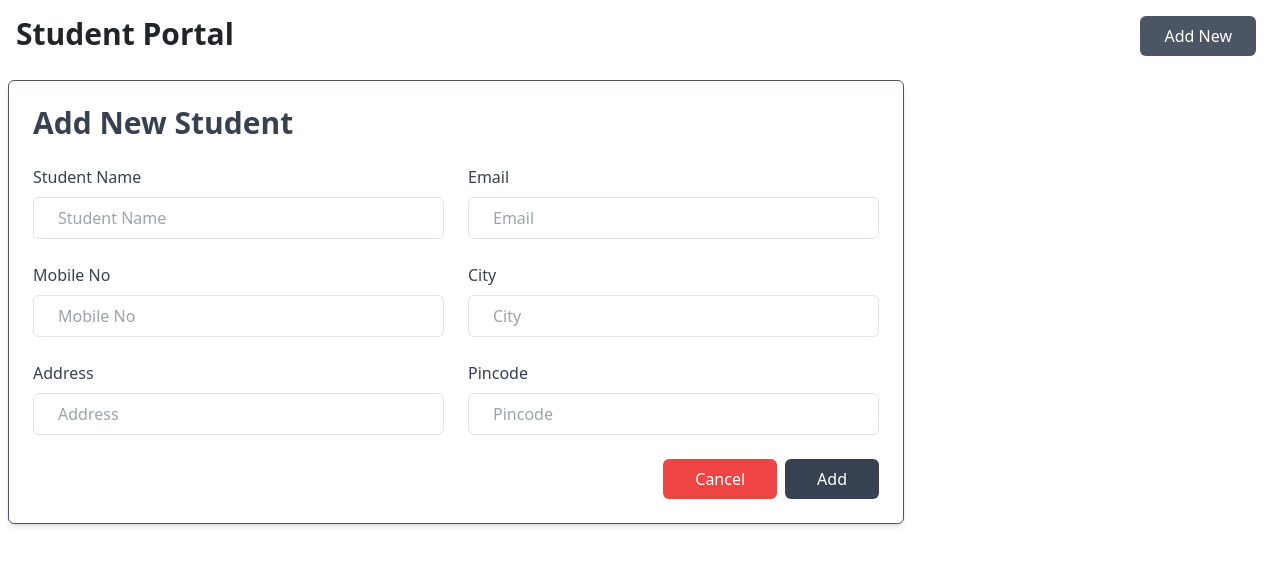
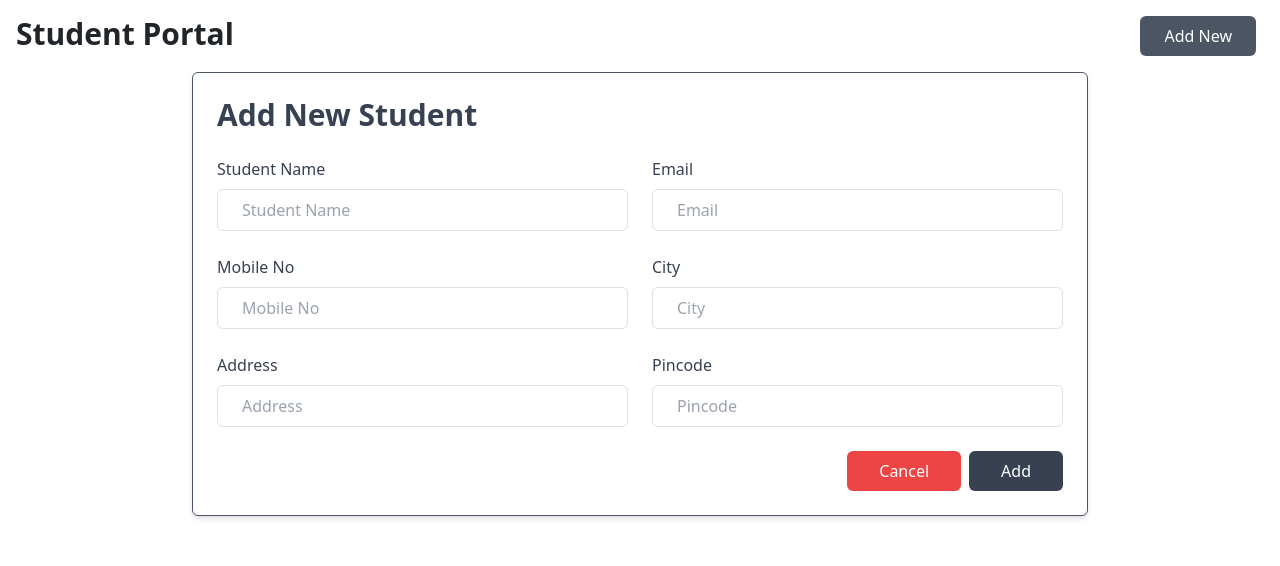
Before and after one commit to MadhavPolawala-dds/angular17-crud, an Angular app: page / in a window 1280 px wide. Both pictures are taken after a click on the button "Add New". Shown: the top 566 px of the page. Built offline with nearby package versions, Linux system fonts and the light colour scheme.

Commit message:
add student design change

```diff
--- a/src/app/app.component.html
+++ b/src/app/app.component.html
@@ -20,7 +20,7 @@
 
 <section
   id="createStudentModel"
-  class="hidden max-w-4xl border-1 m-2 border-gray-600 p-6 bg-white rounded-md shadow-md dark:bg-gray-800"
+  class="hidden  max-w-4xl center border-1 mx-auto border-gray-600 p-6 bg-white rounded-md shadow-md dark:bg-gray-800"
 >
   <h2 class="text-3xl font-semibold text-gray-700 capitalize dark:text-white">
     Add new Student
```
